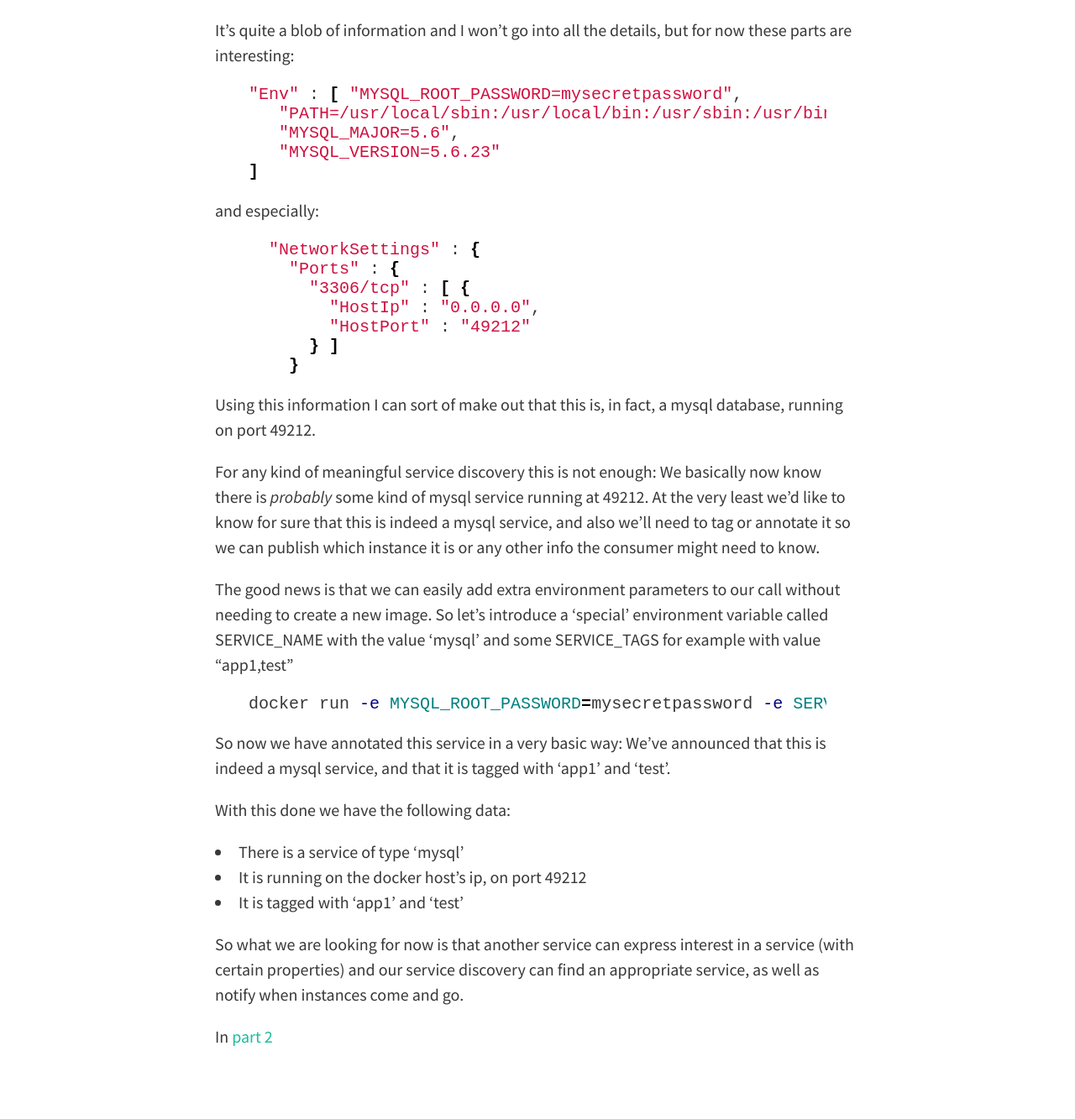
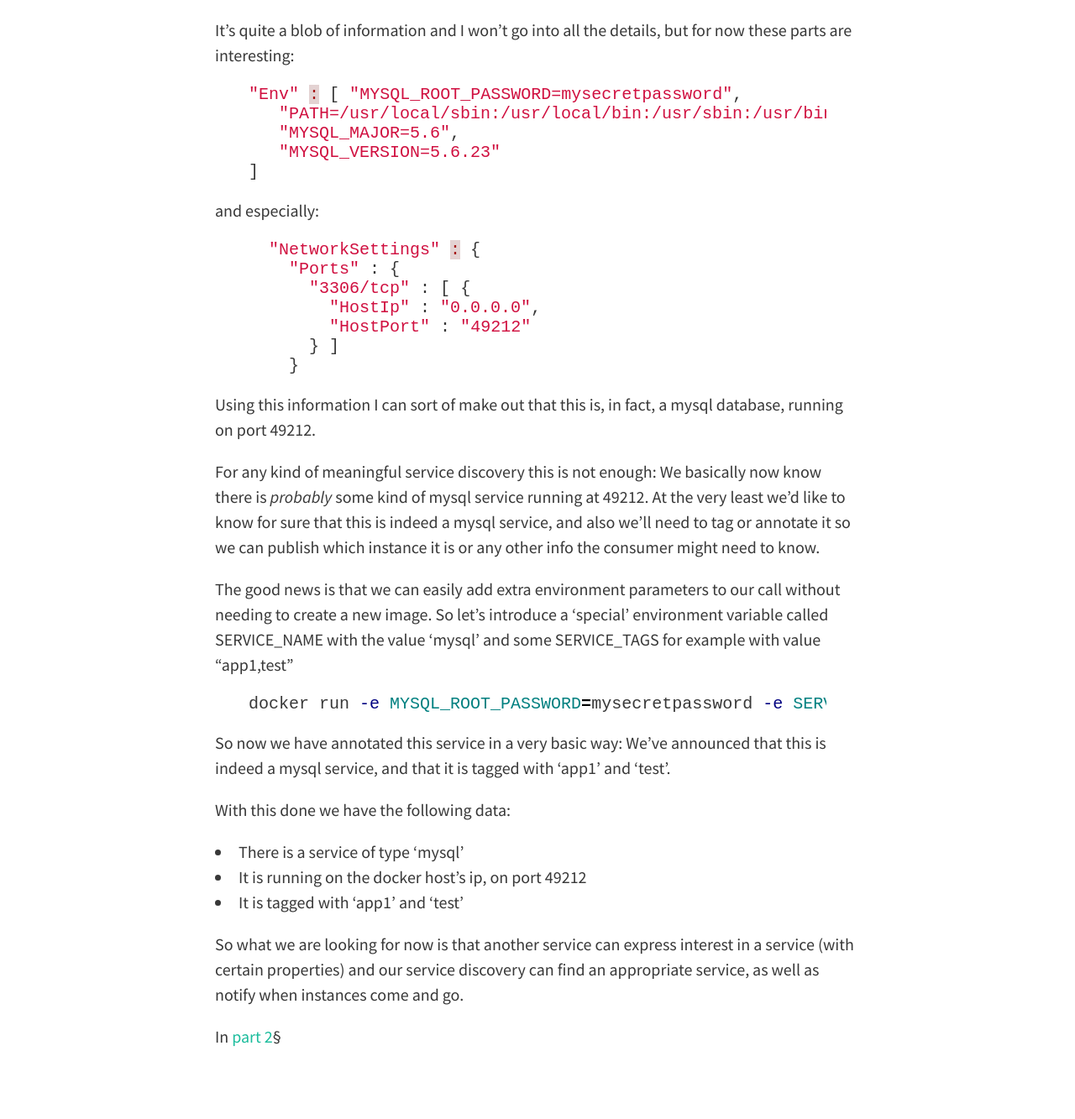
Before and after one commit to flyaruu/flyaruu.github.io, a Jekyll site: the page built from _posts/2015-03-18-Monitoring-the-Docker-daemon.md, in a window 1280 px wide. Shown: the part 884-2217 px from the top of the page at 84% size. Built offline with Jekyll 4.4.1, drawn with Linux system fonts in a browser that asks for light colours; nearby versions of some CDN libraries.

Commit message:
added custom

```diff
--- a/_posts/2015-03-18-Monitoring-the-Docker-daemon.md
+++ b/_posts/2015-03-18-Monitoring-the-Docker-daemon.md
@@ -19,7 +19,7 @@ If I inspect that container using the HTTP/JSON API it looks like [this](info_js
 
 It's quite a blob of information and I won't go into all the details, but for now these parts are interesting:
 
-{% highlight bash %}
+{% highlight yaml %}
 "Env" : [ "MYSQL_ROOT_PASSWORD=mysecretpassword",
    "PATH=/usr/local/sbin:/usr/local/bin:/usr/sbin:/usr/bin:/sbin:/bin",
    "MYSQL_MAJOR=5.6",
@@ -28,7 +28,7 @@ It's quite a blob of information and I won't go into all the details, but for no
 {% endhighlight %}
 
 and especially:
-{% highlight bash %}
+{% highlight yaml %}
   "NetworkSettings" : {
     "Ports" : {
       "3306/tcp" : [ {
@@ -57,4 +57,4 @@ With this done we have the following data:
 
 So what we are looking for now is that another service can express interest in a service (with certain properties) and our service discovery can find an appropriate service, as well as notify when instances come and go.
 
-In [part 2](osgi)
+In [part 2](osgi)§
```
